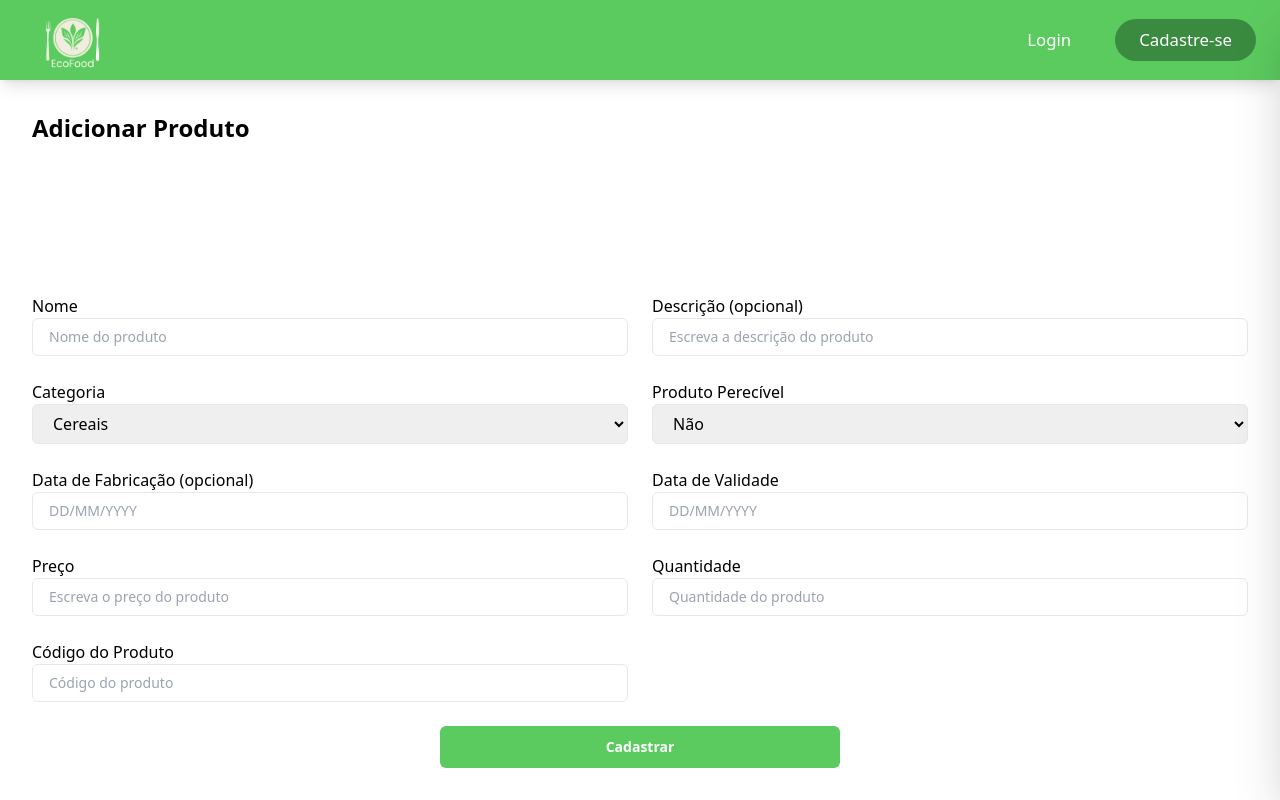
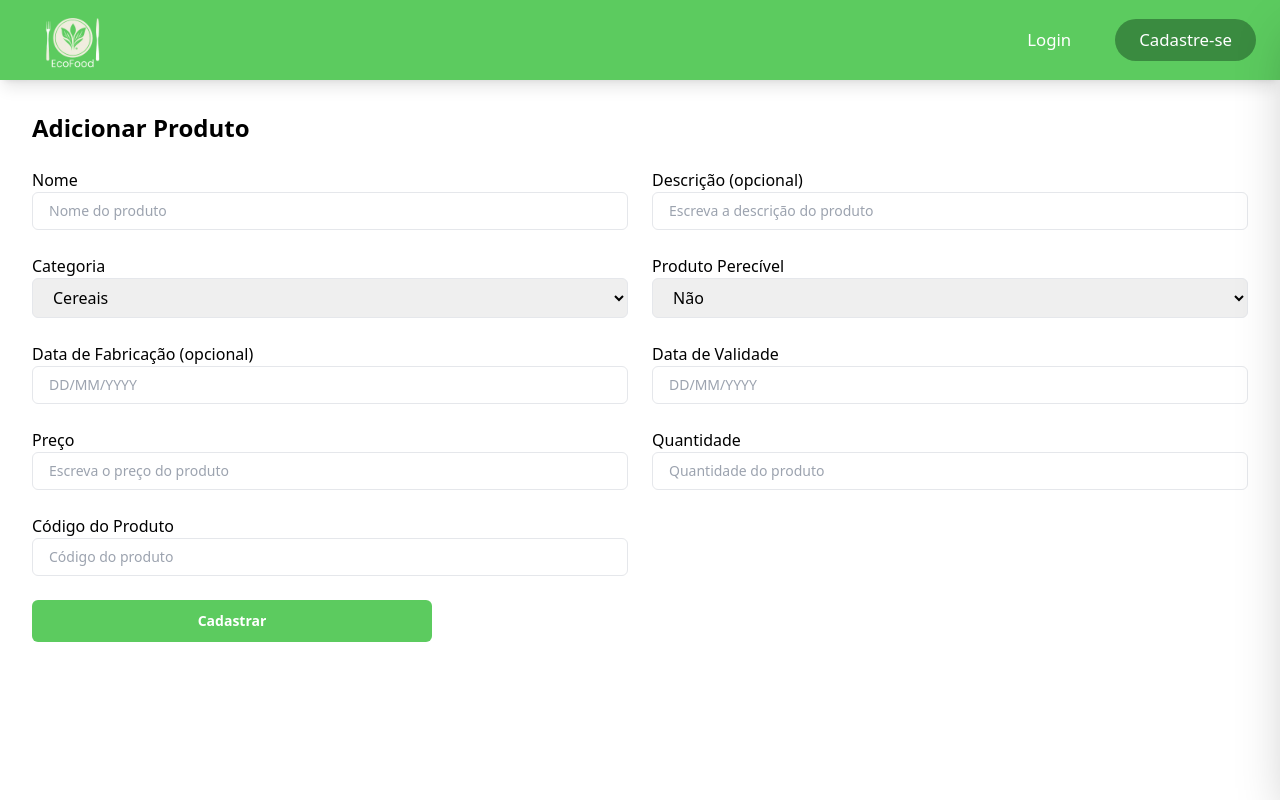
Before and after one commit to yuribodo/a-base-vem-forte, a Next.js app in the folder Front/: page /produtos/adicionar-produto in a window 1280 px wide. Built offline with nearby package versions, Linux system fonts and the light colour scheme.

Commit message:
style: refactor style

```diff
--- a/Front/app/(root)/(main)/produtos/adicionar-produto/page.tsx
+++ b/Front/app/(root)/(main)/produtos/adicionar-produto/page.tsx
@@ -102,8 +102,8 @@ export default function Page() {
 	};
 
 	return (
-		<main className="w-full h-full flex flex-col justify-center items-start p-8 gap-6">
-			<div className="w-full h-full flex justify-start">
+		<main className="w-full h-full flex flex-col items-start p-8 gap-6">
+			<div className="w-full flex justify-start">
 				<h1 className="text-2xl font-bold">Adicionar Produto</h1>
 			</div>
 			<form
@@ -204,7 +204,7 @@ export default function Page() {
 					</div>
 				</div>
 
-				<div className="w-full flex justify-center items-center">
+				<div className="w-full flex justify-start items-center">
 					<Button
 						type="submit"
 						className="w-full sm:w-1/2 lg:w-1/3 max-w-[400px] bg-[#3a8b40] text-white h-[42px] hover:bg-[#3a8b40] transition-colors duration-100 ease-linear font-semibold text-[20px]"
```
